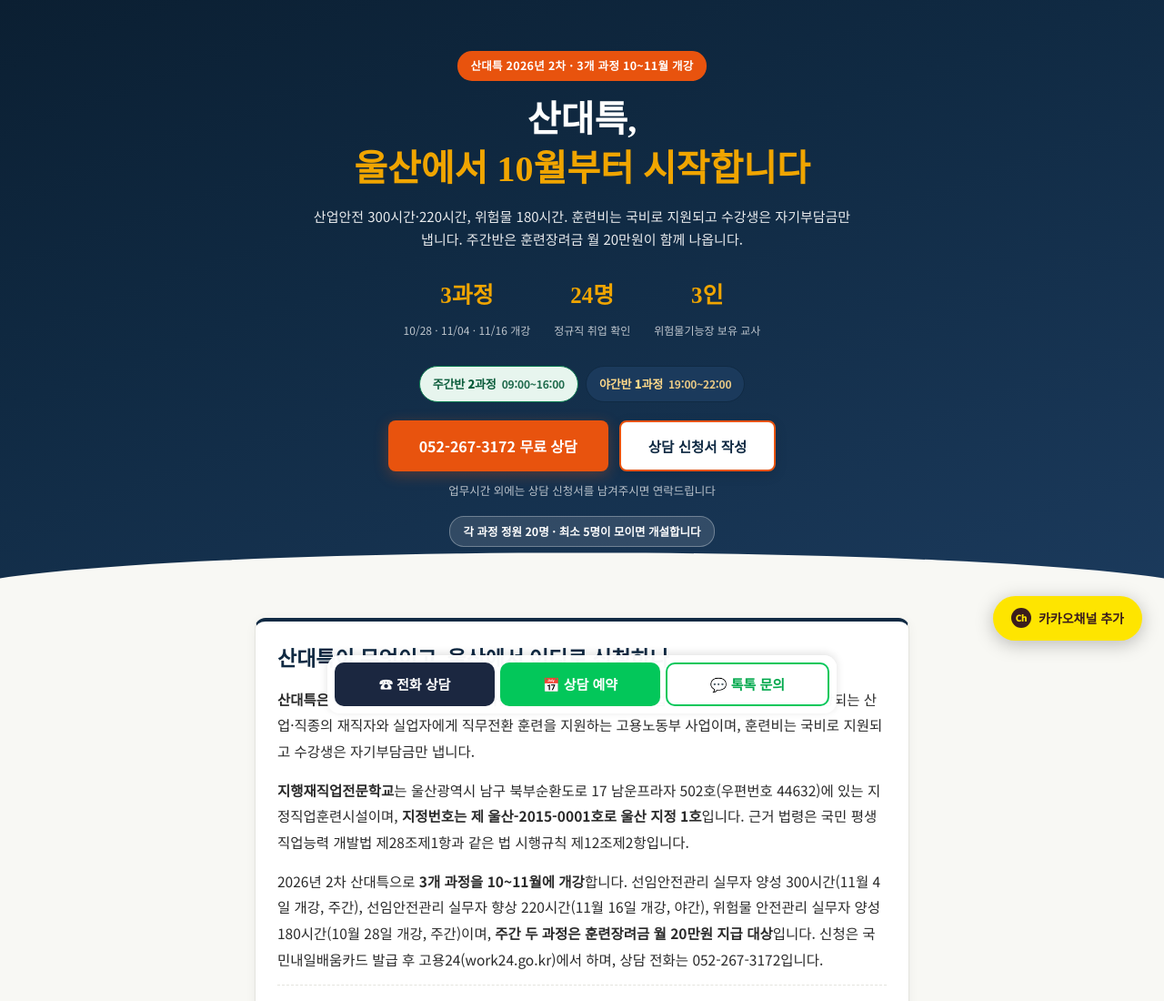
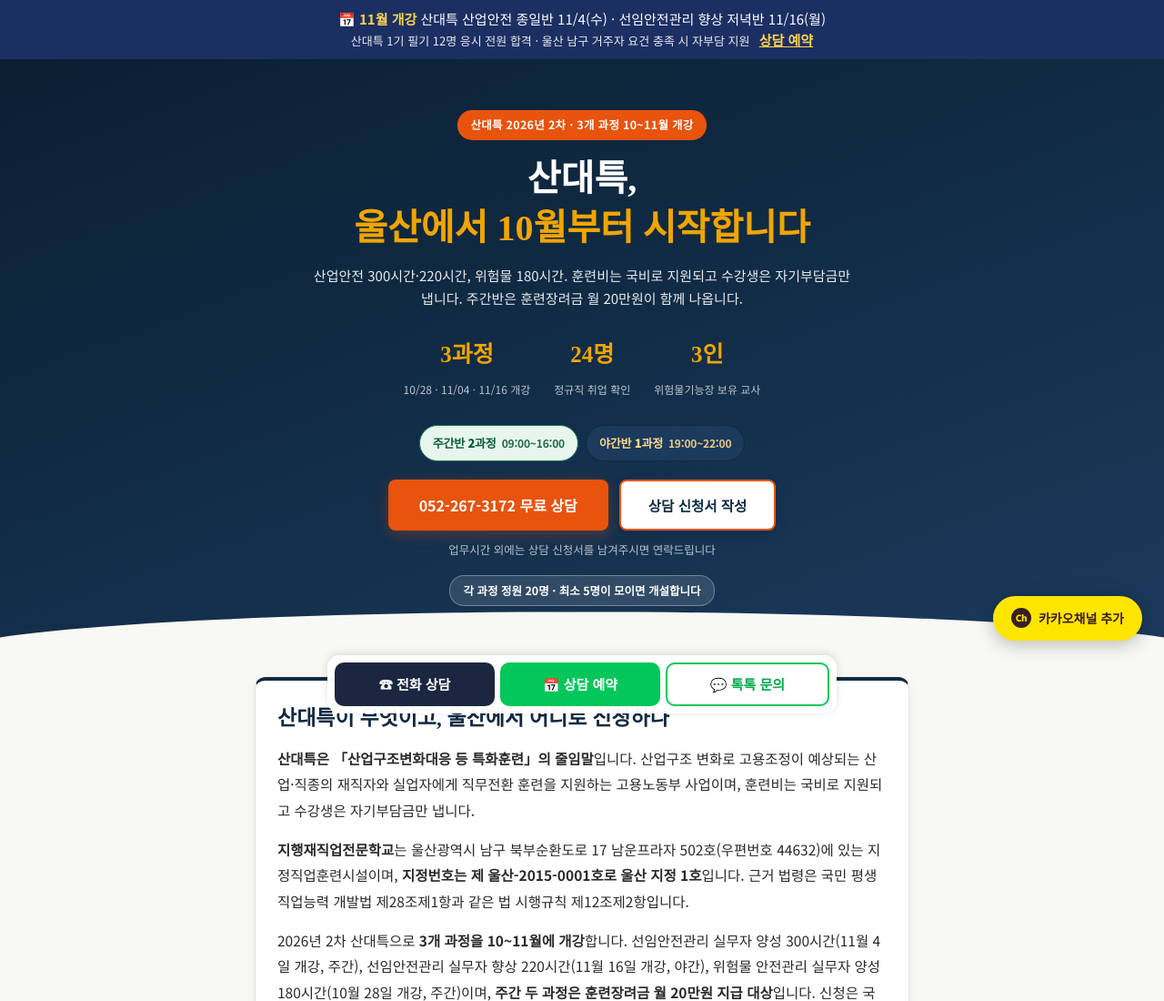
Before and after one commit to jihaengjae/sandaetuk, a plain HTML site: page index.html in a window 1280 px wide. Shown: the top 1100 px of the page at 91% size. Drawn offline with Linux system fonts and the light colour scheme.

```diff
--- a/index.html
+++ b/index.html
@@ -731,6 +731,8 @@
 <script>window.dataLayer=window.dataLayer||[];function gtag(){dataLayer.push(arguments);}gtag('js',new Date());gtag('config','G-XXKJRZFRG4');</script>
 </head>
 <body>
+<div class="jhj-open-bar" style="background:#1c2f63;color:#fff;font-family:'Noto Sans KR','Malgun Gothic',sans-serif;text-align:center;padding:10px 14px;font-size:15px;line-height:1.5"><b style="color:#ffd34d">📅 11월 개강</b> 산대특 산업안전 종일반 11/4(수) · 선임안전관리 향상 저녁반 11/16(월)<br><span style="font-size:13px;opacity:.9">산대특 1기 필기 12명 응시 전원 합격 · 울산 남구 거주자 요건 충족 시 자부담 지원</span> <a href="https://booking.naver.com/booking/12/bizes/1724214?utm_source=landing&utm_medium=open_bar&utm_campaign=sandaetuk" target="_blank" rel="noopener" style="color:#ffd34d;font-weight:700;text-decoration:underline;margin-left:6px">상담 예약</a></div>
+
 <!-- Google Tag Manager (noscript) -->
 <noscript><iframe src="https://www.googletagmanager.com/ns.html?id=GTM-TC7Z5NPC"
 height="0" width="0" style="display:none;visibility:hidden"></iframe></noscript>
```
